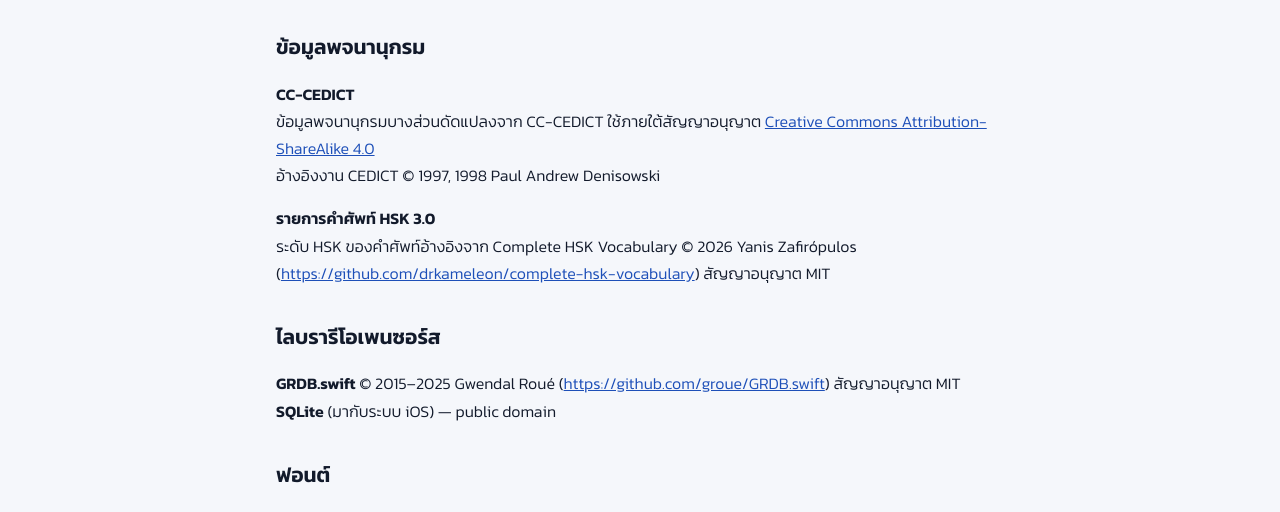
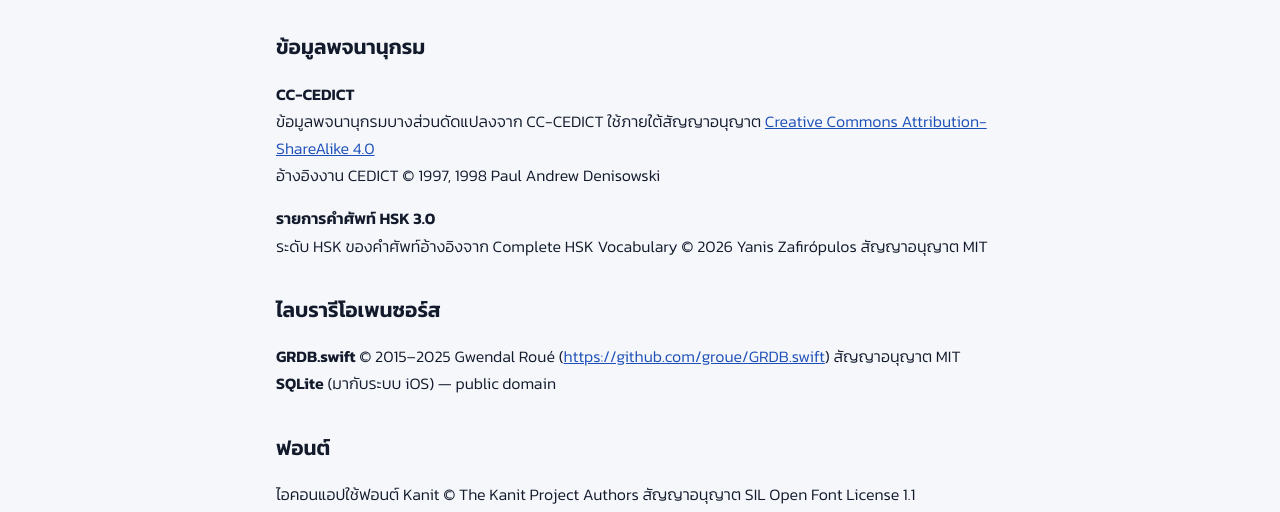
Before and after one commit to thiravadhano/dictjeen, a plain HTML site: page credits.html in a window 1280 px wide. Shown: the part 283-795 px from the top of the page. Drawn offline with Linux system fonts and the light colour scheme.

Commit message:
credits: drop HSK vocabulary GitHub link
Co-Authored-By: Claude Opus 5.5 <noreply@anthropic.com>

```diff
--- a/credits.html
+++ b/credits.html
@@ -22,7 +22,7 @@
 <p>© 2026 อุดม ศิริเฑียรทอง สงวนลิขสิทธิ์ในซอฟต์แวร์ บทเรียนไวยากรณ์ ควิซ คำอธิบาย และการออกแบบของแอป เว้นแต่ส่วนที่ระบุแหล่งที่มาไว้ด้านล่าง</p>
 <h2>ข้อมูลพจนานุกรม</h2>
 <p><strong>CC-CEDICT</strong><br>ข้อมูลพจนานุกรมบางส่วนดัดแปลงจาก CC-CEDICT ใช้ภายใต้สัญญาอนุญาต <a href="https://creativecommons.org/licenses/by-sa/4.0/">Creative Commons Attribution-ShareAlike 4.0</a><br>อ้างอิงงาน CEDICT © 1997, 1998 Paul Andrew Denisowski</p>
-<p><strong>รายการคำศัพท์ HSK 3.0</strong><br>ระดับ HSK ของคำศัพท์อ้างอิงจาก Complete HSK Vocabulary © 2026 Yanis Zafirópulos (<a href="https://github.com/drkameleon/complete-hsk-vocabulary">https://github.com/drkameleon/complete-hsk-vocabulary</a>) สัญญาอนุญาต MIT</p>
+<p><strong>รายการคำศัพท์ HSK 3.0</strong><br>ระดับ HSK ของคำศัพท์อ้างอิงจาก Complete HSK Vocabulary © 2026 Yanis Zafirópulos สัญญาอนุญาต MIT</p>
 <h2>ไลบรารีโอเพนซอร์ส</h2>
 <p><strong>GRDB.swift</strong> © 2015–2025 Gwendal Roué (<a href="https://github.com/groue/GRDB.swift">https://github.com/groue/GRDB.swift</a>) สัญญาอนุญาต MIT<br><strong>SQLite</strong> (มากับระบบ iOS) — public domain</p>
 <h2>ฟอนต์</h2>
```
Also changed, not shown: 1 other file.
